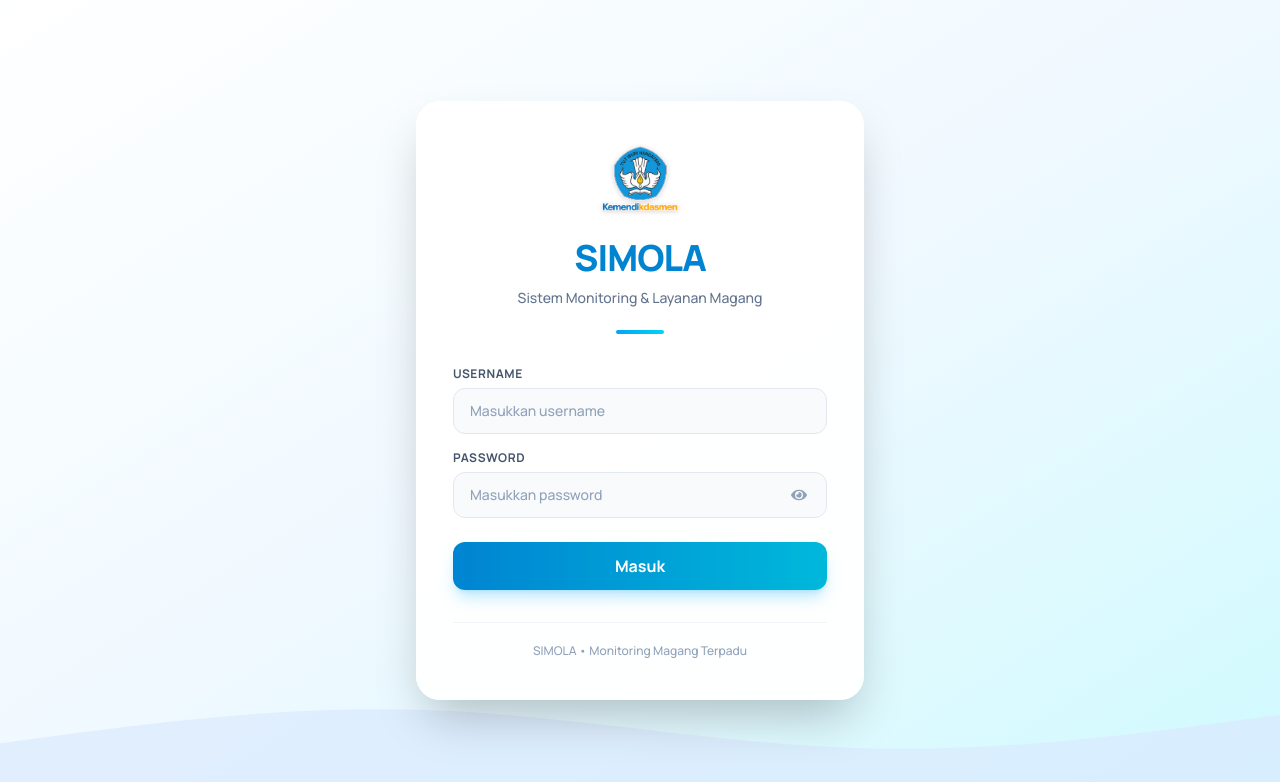
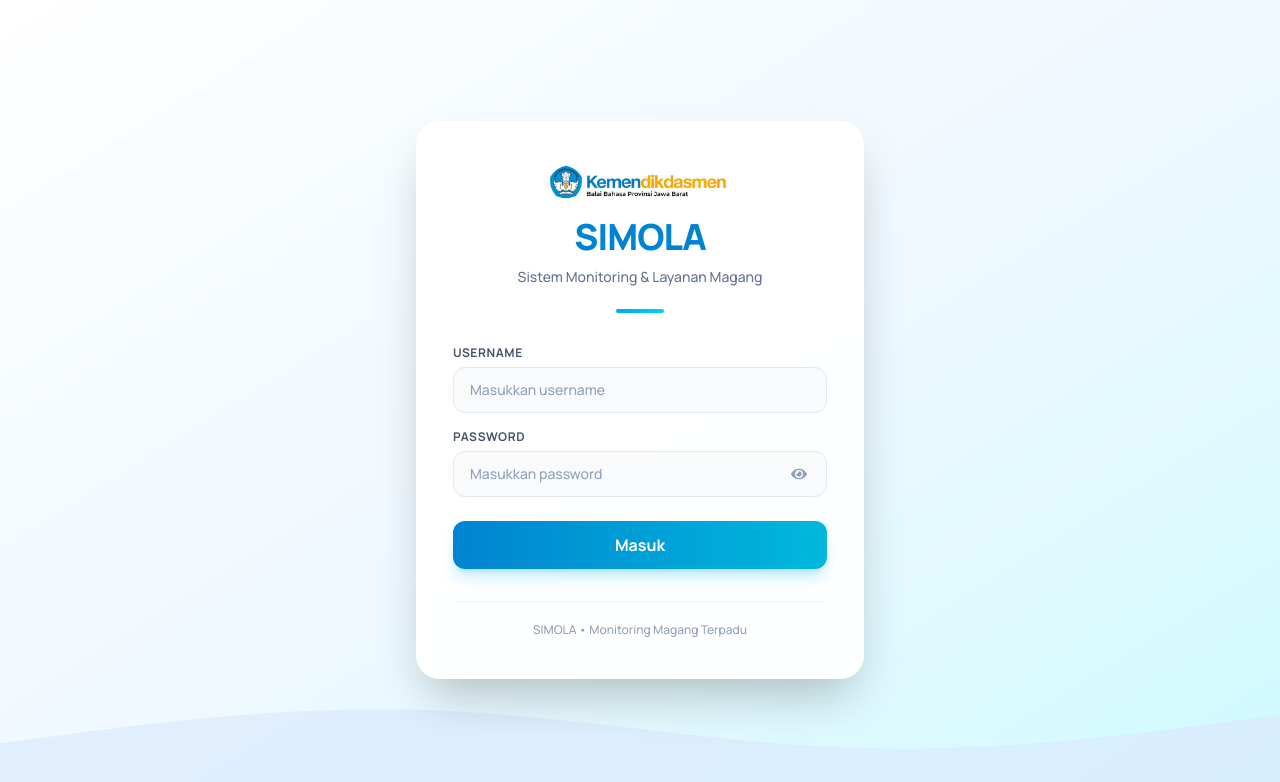
Before and after one commit to rinapermata2610/SIMOLA-PROJECT, a React app in the folder frontend/: page /login in a window 1280 px wide. Shown: the top 782 px of the page. Built offline with nearby package versions, Linux system fonts and the light colour scheme; the HTML template or start-up script is replaced by a standard one.

Commit message:
Update Logo

```diff
--- a/frontend/src/components/auth/LoginCard.jsx
+++ b/frontend/src/components/auth/LoginCard.jsx
@@ -3,7 +3,7 @@
 import LoginButton from "./LoginButton";
 import Footer from "./Footer";
 
-import Logo from "../../assets/images/logo-kemendikdasmen.png";
+import Logo from "../../assets/images/logo-kemendikdasmen.jpg";
 
 function LoginCard({
     form,
@@ -33,7 +33,7 @@
                 <img
                     src={Logo}
                     alt="Logo Kemendikdasmen"
-                    className="mx-auto mb-4 h-20 w-20 object-contain drop-shadow-sm"
+                    className="mx-auto mb-4 h-auto w-48 max-w-full object-contain"
                 />
 
                 <h1 className="text-4xl font-extrabold tracking-tight text-sky-600">
--- a/frontend/src/layout/Sidebar.jsx
+++ b/frontend/src/layout/Sidebar.jsx
@@ -14,7 +14,7 @@
     FaTimes,
 } from "react-icons/fa";
 
-import Logo from "../assets/images/logo-kemendikdasmen.png";
+import Logo from "../assets/images/logo-kemendikdasmen.jpg";
 import { useAuth } from "../context/AuthContext";
 
 function Sidebar({ isOpen, onClose }) {
@@ -107,7 +107,7 @@
                         <img
                             src={Logo}
                             alt="SIMOLA"
-                            className="w-11 h-11 object-contain"
+                            className="h-14 w-14 object-contain"
                         />
 
                         <div>
--- a/frontend/src/layout/admin/AdminSidebar.jsx
+++ b/frontend/src/layout/admin/AdminSidebar.jsx
@@ -14,7 +14,7 @@
     FaUsersCog,
 } from "react-icons/fa";
 
-import Logo from "../../assets/images/logo-kemendikdasmen.png";
+import Logo from "../../assets/images/logo-kemendikdasmen.jpg";
 import { useAuth } from "../../context/AuthContext";
 
 function AdminSidebar({ isOpen, onClose }) {
@@ -93,7 +93,7 @@
                         <img
                             src={Logo}
                             alt="SIMOLA"
-                            className="w-12 h-12 object-contain"
+                            className="h-14 w-14 object-contain"
                         />
 
                         <div>
--- a/frontend/src/layout/pembimbing/PembimbingSidebar.jsx
+++ b/frontend/src/layout/pembimbing/PembimbingSidebar.jsx
@@ -1,6 +1,6 @@
 import { NavLink, useNavigate } from "react-router-dom";
 import { FaChartLine, FaClipboardCheck, FaFileAlt, FaHistory, FaSignOutAlt, FaTimes, FaUserCircle } from "react-icons/fa";
-import Logo from "../../assets/images/logo-kemendikdasmen.png";
+import Logo from "../../assets/images/logo-kemendikdasmen.jpg";
 import { useAuth } from "../../context/AuthContext";
 
 export default function PembimbingSidebar({ isOpen, onClose }) {
@@ -21,7 +21,7 @@
             <aside className={`print:hidden fixed left-0 top-0 z-50 h-screen w-72 transform border-r border-gray-200 bg-white shadow-xl transition-transform lg:translate-x-0 ${isOpen ? "translate-x-0" : "-translate-x-full"}`}>
                 <div className="flex h-20 items-center justify-between border-b border-gray-200 px-6">
                     <div className="flex items-center gap-3">
-                        <img src={Logo} alt="SIMOLA" className="h-11 w-11 object-contain" />
+                        <img src={Logo} alt="SIMOLA" className="h-14 w-14 object-contain" />
                         <div>
                             <h2 className="text-xl font-extrabold tracking-tight text-sky-600">SIMOLA</h2>
                             <p className="max-w-[170px] text-[11px] font-semibold leading-4 text-slate-500">Sistem Monitoring &amp; Layanan Magang</p>
--- a/frontend/src/pages/pembimbing/PenilaianAkhir.jsx
+++ b/frontend/src/pages/pembimbing/PenilaianAkhir.jsx
@@ -4,7 +4,7 @@
 import Swal from "sweetalert2";
 import PembimbingLayout from "../../layout/pembimbing/PembimbingLayout";
 import pembimbingService from "../../services/pembimbingService";
-import logoKemendikdasmen from "../../assets/images/logo-kemendikdasmen.png";
+import logoKemendikdasmen from "../../assets/images/logo-kemendikdasmen.jpg";
 
 const assessmentAspects = [
     { label: "Etika dan Kedisiplinan", weight: 20 },
```
Also changed, not shown: frontend/src/assets/images/logo-kemendikdasmen.jpg (added), frontend/src/assets/images/logo-kemendikdasmen.png (deleted).
